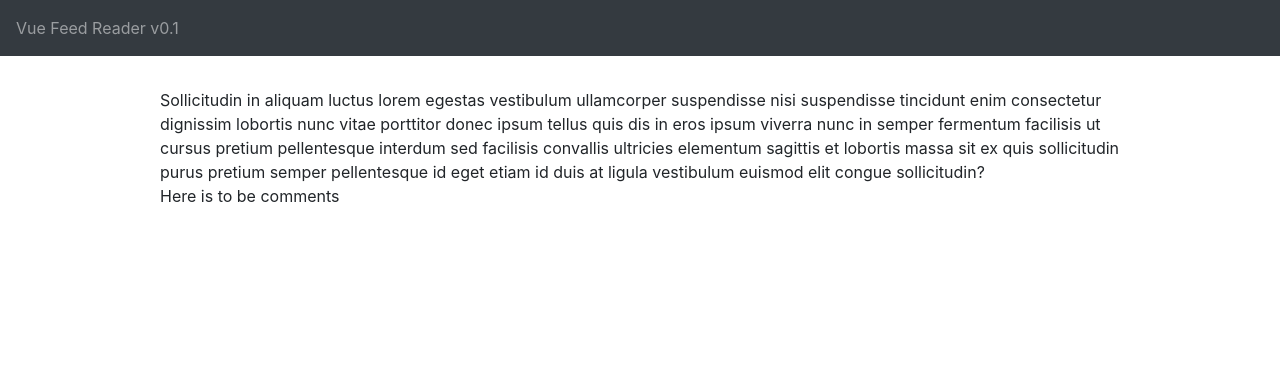
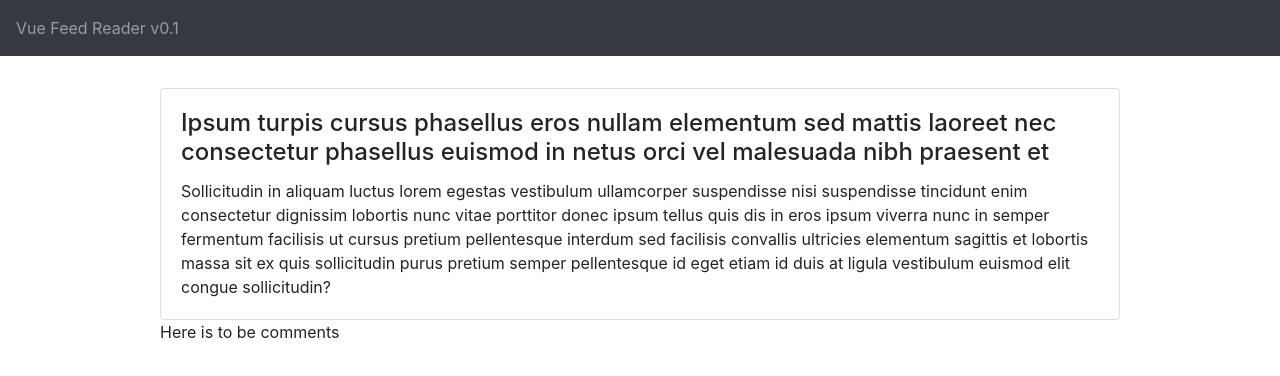
Before and after one commit to miolfo/vue-feed-reader, a Vue app: page /item/1 in a window 1280 px wide. Shown: the top 376 px of the page. Built offline with nearby package versions, Linux system fonts and the light colour scheme.

Commit message:
added basic style for viewing text content in single view

```diff
--- a/src/components/feed/ItemContent.vue
+++ b/src/components/feed/ItemContent.vue
@@ -1,14 +1,20 @@
 <template>
-  <div>
+  <b-card v-bind:title="item.getTitle()">
     {{item.getContent().getTextContent()}}
-  </div>
+  </b-card>
 </template>
 
 <script lang="ts">
 import { Component, Vue, Prop } from 'vue-property-decorator'
 import FeedItem from '../../model/FeedItem'
+import { BCard } from 'bootstrap-vue'
 
-@Component
+@Component(
+  {
+    components: {
+      BCard
+    }
+  })
 export default class ItemContent extends Vue {
   @Prop() private item!: FeedItem;
 }
```
